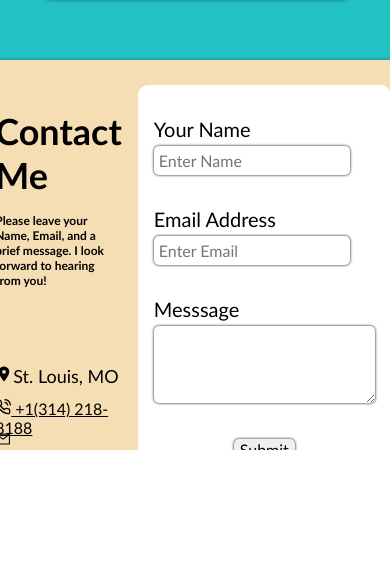
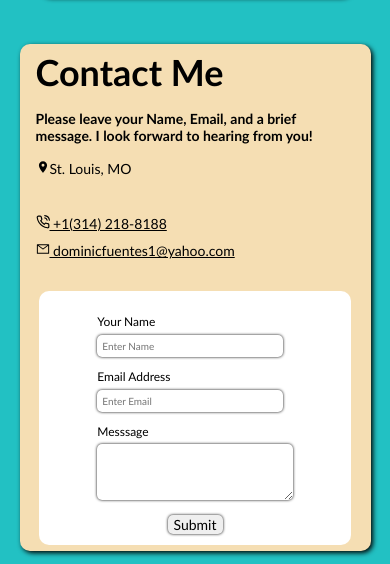
Before and after one commit to fuentesdominic/portfolio, a React (Create React App) app: page / in a window 390 px wide. Shown: the part 3656-4220 px from the top of the page. Before the commit the page ends 4106 px from the top, so only its background shows below. Built offline with nearby package versions, Linux system fonts and the light colour scheme.

Commit message:
break points and clean up

```diff
--- a/src/components/contact/Contact.css
+++ b/src/components/contact/Contact.css
@@ -120,5 +120,100 @@ textarea#message {
     border-radius: 5px;
     border: none;
     box-shadow: 0px 0px 3px black;
+}
 
+/* Break Points */
+@media screen and (max-width: 360px) {
+    .contact-div {
+        height: 70vh !important;
+    }
+
+    .contact-form-div {
+        height: 32.5vh !important;
+    }
 }
+
+@media screen and (max-width: 375px) {
+    .contact-div {
+        height: 75vh !important;
+    }
+
+    .contact-form-div {
+        height: 35vh !important;
+    }
+}
+
+@media only screen and (max-width: 414px) {
+    .contact-page {
+      height: auto;
+    }
+
+    .contact-title-div h1 {
+        margin-top: 0;
+    }
+
+    .contact-title-div h3 {
+        margin-bottom: 3rem;
+        font-size: 14px !important;
+    }
+
+    .contact-location {
+        position: relative;
+        font-size: 14px !important;
+        bottom: 2rem;
+    }
+
+    .contact-email {
+        position: relative;
+        font-size: 14px;
+        bottom: 0;
+    }
+
+    .contact-number {
+        position: relative;
+        bottom: 0.5rem;
+        font-size: 14px;
+        display: block;
+    }
+
+    .contact-div {
+      width: 90%;
+      height: 60vh;
+      flex-direction: column;
+      /* justify-content: flex-start; */
+      margin: 1rem;
+    }
+    .contact-title-div {
+      height: auto;
+    }
+    .contact-form-div {
+        display: flex;
+        justify-content: center;
+        align-items: center;
+      height: 30vh;
+      width: 80vw;
+      margin: 1rem;
+    }
+    .form {
+      font-size: 16px;
+
+    }
+    input,
+    textarea#message {
+      width: 45vw;
+      font-size: 10px;
+    }
+
+    .contact-label {
+        margin-top: 0.75rem;
+        font-size: 12px;
+    }
+
+    .contact-button {
+        font-size: 14px;
+    }
+
+    .button-div {
+        margin-top: 0.75rem;
+    }
+  }
```
